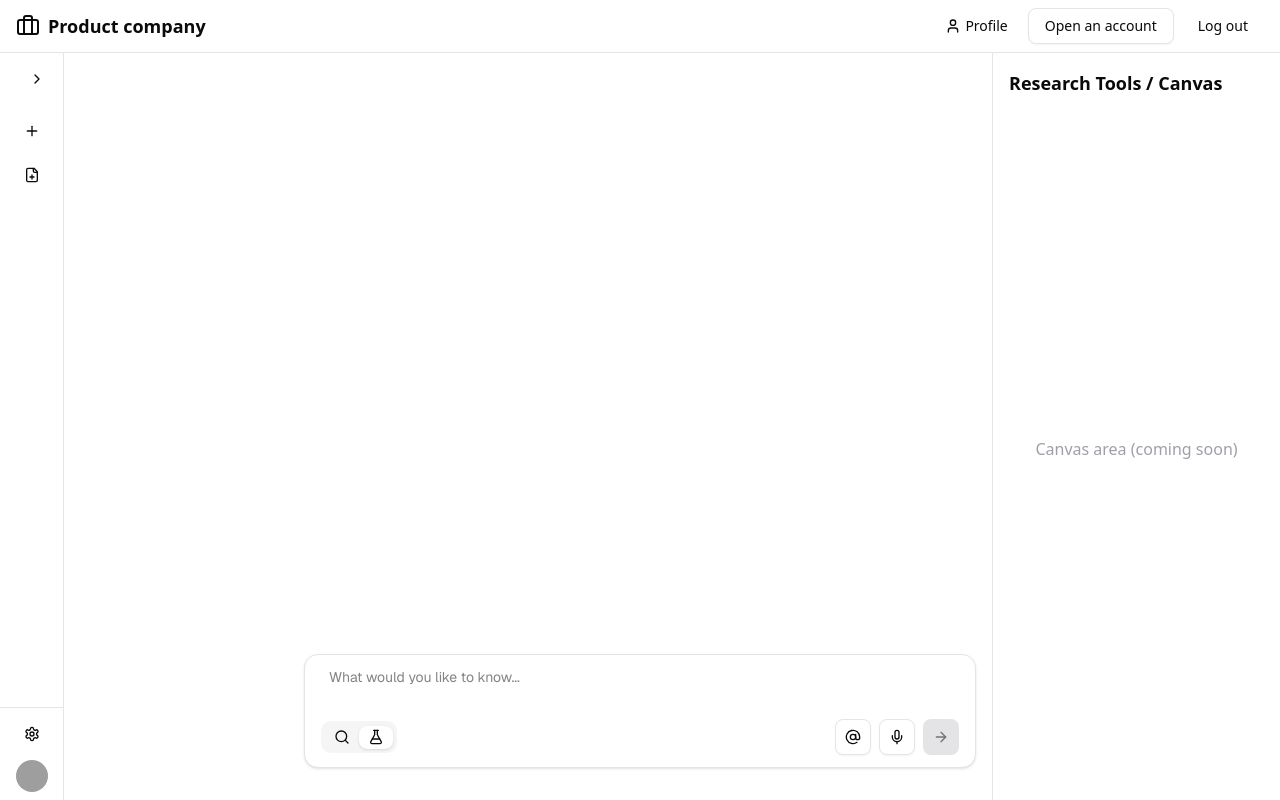
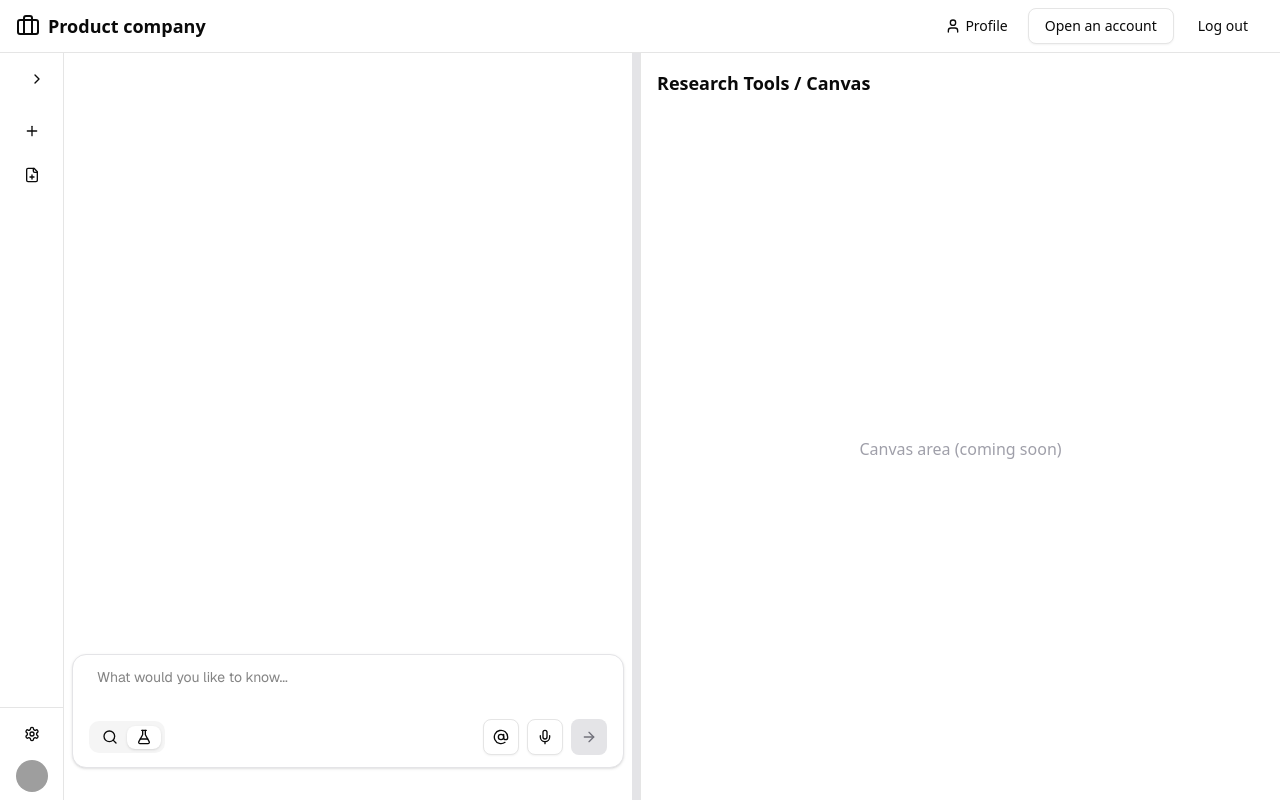
Before and after one commit to Ebaka716/searchV3, a Next.js app: page /research in a window 1280 px wide. Built offline with nearby package versions, Linux system fonts and the light colour scheme; grey boxes are pictures that could not be loaded.

Commit message:
feat: research page resizable right panel, smooth drag, and improved spacing

```diff
--- a/src/app/research/page.tsx
+++ b/src/app/research/page.tsx
@@ -1,13 +1,16 @@
 "use client";
+import React, { useState, useRef } from "react";
 import MainLayout from "@/components/layouts/MainLayout";
 import AppSidebar from "@/components/sidebar/AppSidebar";
 import { EnhancedInput } from "@/components/input/EnhancedInput";
-import { useState } from "react";
 import { useRouter } from "next/navigation";
 
-function ResearchRightPanel() {
+function ResearchRightPanel({ width }: { width: number }) {
   return (
-    <aside className="w-72 min-w-[18rem] max-w-xs h-full border-l bg-white flex flex-col p-4">
+    <aside
+      className="h-full border-l bg-white flex flex-col p-4 transition-all duration-500"
+      style={{ width }}
+    >
       <h2 className="font-semibold text-lg mb-4">Research Tools / Canvas</h2>
       {/* Future: Canvas, widgets, tools, etc. */}
       <div className="flex-1 flex items-center justify-center text-zinc-400">Canvas area (coming soon)</div>
@@ -19,6 +22,39 @@ export default function ResearchPage() {
   const router = useRouter();
   const [value, setValue] = useState("");
   const [mode, setMode] = useState<'search' | 'research'>("research");
+  // Resizable right panel state
+  const minWidth = 320; // px
+  const maxWidth = 800; // px
+  const [rightPanelWidth, setRightPanelWidth] = useState(480); // SSR-safe default
+  const dragging = useRef(false);
+  const animationFrame = useRef<number | null>(null);
+
+  // Mouse event handlers for resizing
+  React.useEffect(() => {
+    const handleMouseMove = (e: MouseEvent) => {
+      if (!dragging.current) return;
+      const newWidth = Math.min(Math.max(window.innerWidth - e.clientX, minWidth), maxWidth);
+      if (animationFrame.current) cancelAnimationFrame(animationFrame.current);
+      animationFrame.current = requestAnimationFrame(() => {
+        setRightPanelWidth(newWidth);
+      });
+    };
+    const handleMouseUp = () => {
+      dragging.current = false;
+    };
+    window.addEventListener("mousemove", handleMouseMove);
+    window.addEventListener("mouseup", handleMouseUp);
+    return () => {
+      window.removeEventListener("mousemove", handleMouseMove);
+      window.removeEventListener("mouseup", handleMouseUp);
+      if (animationFrame.current) cancelAnimationFrame(animationFrame.current);
+    };
+  }, []);
+
+  const handleDragStart = (e: React.MouseEvent) => {
+    e.preventDefault();
+    dragging.current = true;
+  };
 
   const handleModeChange = (newMode: 'search' | 'research') => {
     setMode(newMode);
@@ -29,11 +65,17 @@ export default function ResearchPage() {
     }
   };
 
+  React.useEffect(() => {
+    setRightPanelWidth(window.innerWidth / 2);
+  }, []);
+
   return (
-    <MainLayout headerVariant="short" leftSidebar={<AppSidebar />} rightSidebar={<ResearchRightPanel />}>
-      {/* Main research content can go here */}
-      <div className="fixed bottom-8 left-1/2 transform -translate-x-1/2 z-50 w-full flex flex-col items-center pointer-events-none">
-        <div className="pointer-events-auto w-full max-w-2xl flex flex-col gap-2 items-center">
+    <div className="h-screen flex flex-col">
+      <MainLayout headerVariant="short" leftSidebar={<AppSidebar />} rightSidebar={null}>
+        <div className="flex flex-1 h-full min-h-0">
+          {/* Main content area */}
+          <main className="flex-1 min-h-0 bg-white flex flex-col items-center justify-end px-2">
+            <div className="w-full max-w-2xl flex flex-col gap-2 items-center mb-8 mx-2">
               <EnhancedInput
                 value={value}
                 onChange={e => setValue(e.target.value)}
@@ -42,7 +84,17 @@ export default function ResearchPage() {
                 onModeChange={handleModeChange}
               />
             </div>
+          </main>
+          {/* Draggable divider */}
+          <div
+            className="w-2 cursor-col-resize bg-zinc-200 hover:bg-zinc-400 transition-colors"
+            onMouseDown={handleDragStart}
+            style={{ zIndex: 10, cursor: 'col-resize' }}
+          />
+          {/* Resizable right panel */}
+          <ResearchRightPanel width={rightPanelWidth} />
         </div>
       </MainLayout>
+    </div>
   );
 }
```
Also changed, not shown: src/hooks/useSpeechRecognition.ts (+3 -4 lines). Lines whose indentation alone changed are shown as unchanged.
